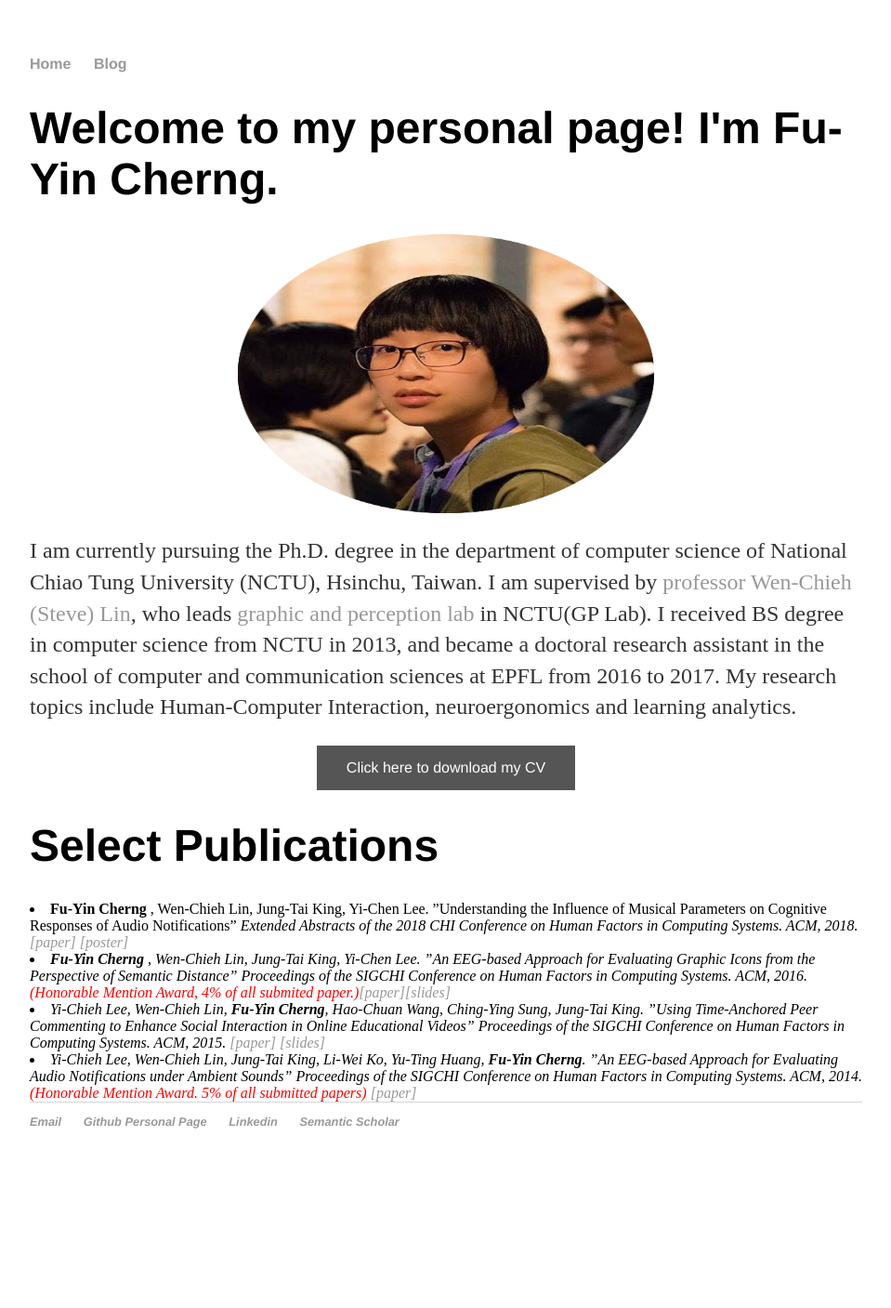
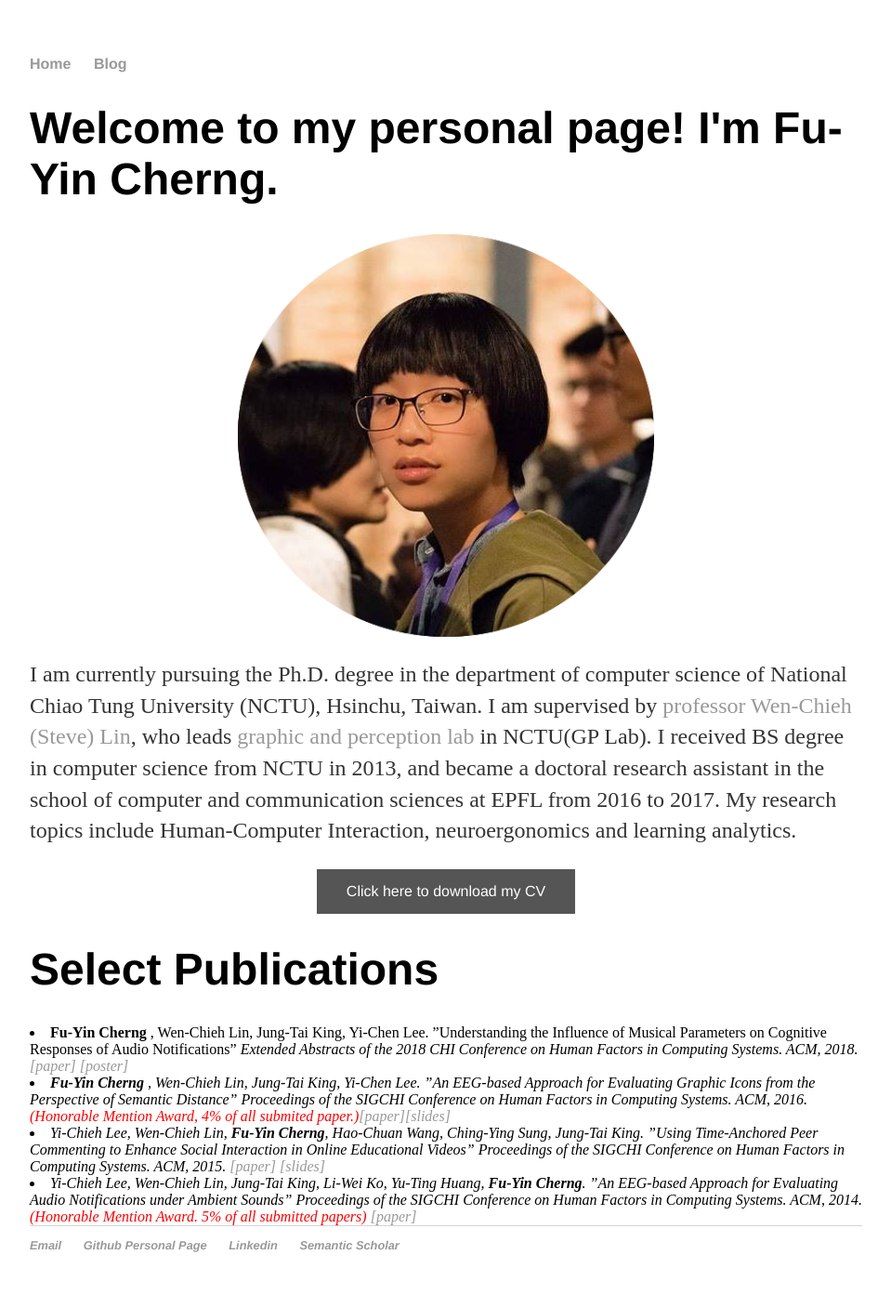
Before and after one commit to FuyinCherng/FuyinCherng.github.io, a Jekyll site: the page built from index.html, in a window 1280 px wide. Shown: the whole page at 93% size, without its empty margins (160-1119 px from the left). Built offline with Jekyll 4.4.1, drawn with Linux system fonts in a browser that asks for light colours; before the commit the page ends 1274 px from its top, so only the background shows below that.

Commit message:
add image relative scale

```diff
--- a/css/main.css
+++ b/css/main.css
@@ -50,6 +50,11 @@ ul.posts li {
     list-style: none;
 }
 
+img {
+    width: 50%;
+    height: auto;
+}
+
 .button {
     background-color: #555555;
     border: none;
```
